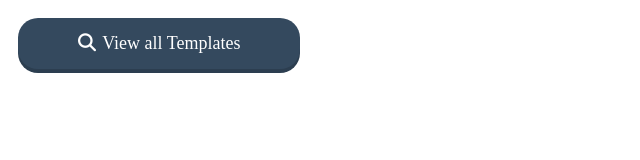
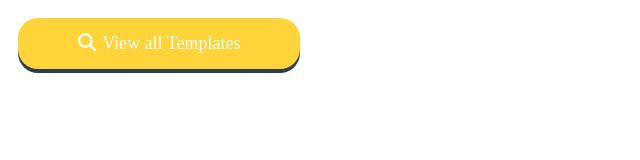
Before and after one commit to kakoumo/widgets, a plain HTML site: page button_(viewalltemplates).html in a window 1280 px wide. Shown: the whole page, without its empty margins (0-640 px from the left). Drawn offline with Linux system fonts and the light colour scheme.

Commit message:
Update button_(viewalltemplates).html

```diff
--- a/button_(viewalltemplates).html
+++ b/button_(viewalltemplates).html
@@ -7,7 +7,7 @@
 
   <style>
     :root {
-      --my-color:#34495e;
+      --my-color:#ffd43b;
       --my-color-accent:#2c3e50;
       --black: #3c3c3c;
       --black-accent: #2d2d2d;
```
